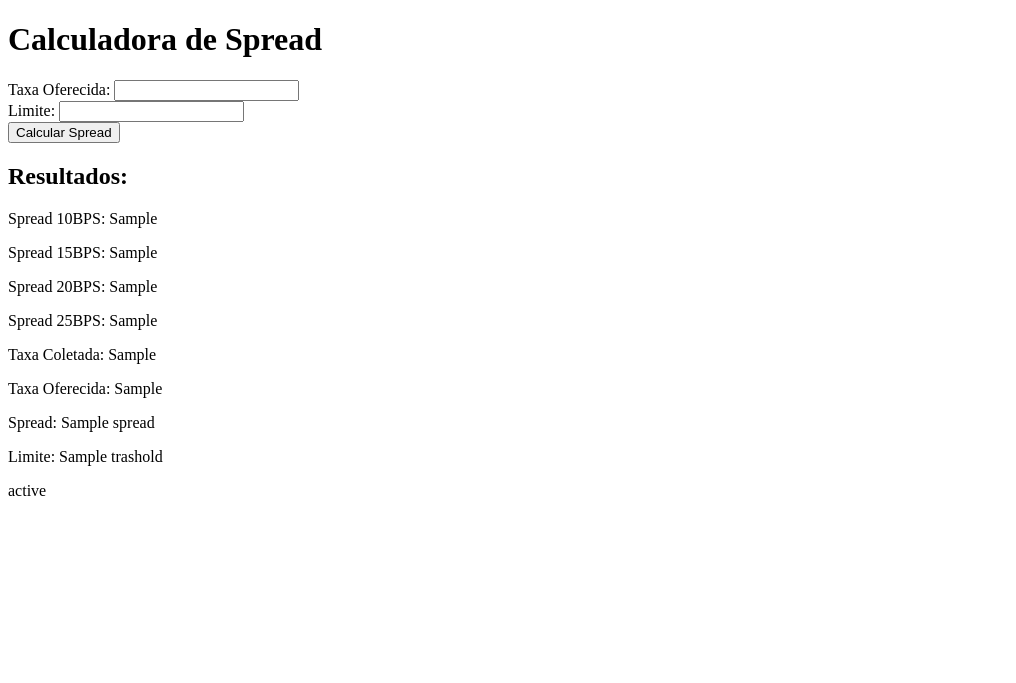
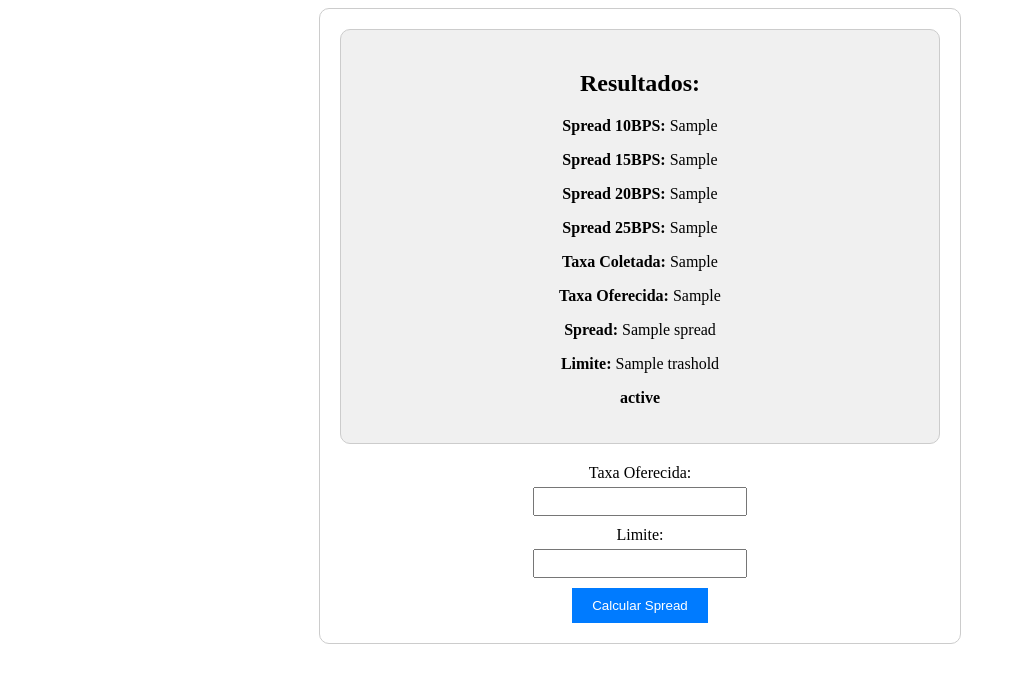
Before and after one commit to RafaelRigunato/PI-Univesp-1, a Flask app: template templates/index.html in a window 1280 px wide. Shown: the top 683 px of the page, without its empty margins (0-1016 px from the left). Run offline with Flask 3, Linux system fonts and the light colour scheme; the template is opened without the code that fills it: most values are stand-ins (such as "Sample title", 1, 10 or a date in 2020).

Commit message:
versao 2

```diff
--- a/main.py
+++ b/main.py
@@ -4,10 +4,49 @@ import requests
 app = Flask(__name__)
 
 def cotadora():
-    url = "http://economia.awesomeapi.com.br/json/last/USD-BRL"
-    taxa_cal = requests.get(url).json()
-    bid_value = float(taxa_cal.get('USDBRL', {}).get('bid'))
-    return bid_value
+    try:
+        url = "http://economia.awesomeapi.com.br/json/last/USD-BRL"
+        response = requests.get(url)
+        response.raise_for_status()  # Lançar exceção para códigos de status HTTP diferentes de 200
+        taxa_cal = response.json()
+        bid_value = float(taxa_cal.get('USDBRL', {}).get('bid'))
+        return bid_value
+    except (requests.RequestException, ValueError) as e:
+        # Tratamento genérico de exceção para chamadas de API e conversão de valor
+        print(f"Erro ao obter taxa de câmbio: {e}")
+        return None
+
+def calcular_spread(taxa_oferecida, trashold):
+    try:
+        taxa_coletada = cotadora()
+        if taxa_coletada is None:
+            return {'error_message': "Erro ao obter taxa de câmbio."}
+
+        spread = round(taxa_oferecida - taxa_coletada, 4)
+
+        spread_10bps = round(taxa_coletada + 0.010, 4)
+        spread_15bps = round(taxa_coletada + 0.015, 4)
+        spread_20bps = round(taxa_coletada + 0.020, 4)
+        spread_25bps = round(taxa_coletada + 0.025, 4)
+
+        if spread > trashold:
+            status = "SPREAD ACIMA, NÃO FECHAR"
+        else:
+            status = "SPREAD ABAIXO, PODE FECHAR"
+
+        return {
+            'spread_10bps': spread_10bps,
+            'spread_15bps': spread_15bps,
+            'spread_20bps': spread_20bps,
+            'spread_25bps': spread_25bps,
+            'taxa_coletada': taxa_coletada,
+            'taxa_oferecida': taxa_oferecida,
+            'spread': spread,
+            'trashold': trashold,
+            'status': status
+        }
+    except ValueError:
+        return {'error_message': "Erro: Insira um valor válido para a taxa oferecida."}
 
 @app.route('/', methods=['GET', 'POST'])
 def index():
@@ -15,28 +54,10 @@ def index():
         try:
             taxa_oferecida = float(request.form['taxa_oferecida'])
             trashold = float(request.form['trashold'])
-
-            taxa_coletada = cotadora()
-            spread = round(taxa_oferecida - taxa_coletada, 4)
-
-            spread_10bps = round(taxa_coletada + 0.010, 4)
-            spread_15bps = round(taxa_coletada + 0.015, 4)
-            spread_20bps = round(taxa_coletada + 0.020, 4)
-            spread_25bps = round(taxa_coletada + 0.025, 4)
-
-            if spread > trashold:
-                status = "SPREAD ACIMA, NÃO FECHAR"
-            else:
-                status = "SPREAD ABAIXO, PODE FECHAR"
-
-            return render_template('index.html', spread_10bps=spread_10bps, spread_15bps=spread_15bps,
-                                   spread_20bps=spread_20bps, spread_25bps=spread_25bps,
-                                   taxa_coletada=taxa_coletada, taxa_oferecida=taxa_oferecida,
-                                   spread=spread, trashold=trashold, status=status)
+            resultado = calcular_spread(taxa_oferecida, trashold)
+            return render_template('index.html', **resultado)
         except ValueError:
-            error_message = "Erro: Insira um valor válido para a taxa oferecida."
-            return render_template('index.html', error_message=error_message)
-
+            return render_template('index.html', error_message="Erro: Insira valores numéricos válidos.")
     return render_template('index.html')
 
 if __name__ == '__main__':
--- /dev/null
+++ b/static/styles.css
@@ -0,0 +1,48 @@
+/* Estilo para o contêiner principal */
+.container {
+    width: 600px;
+    margin: 0 auto;
+    padding: 20px;
+    border: 1px solid #ccc;
+    border-radius: 10px;
+}
+
+/* Estilo para o retângulo do visor */
+.visor {
+    background-color: #f0f0f0;
+    border: 1px solid #ccc;
+    padding: 20px;
+    text-align: center;
+    border-radius: 10px;
+}
+
+/* Estilo para os elementos do formulário */
+.formulario {
+    margin-top: 20px;
+    text-align: center;
+    border-radius: 10px;
+}
+
+.formulario label {
+    display: block;
+    margin-bottom: 5px;
+}
+
+.formulario input[type="text"] {
+    width: 200px;
+    padding: 5px;
+    margin-bottom: 10px;
+}
+
+.formulario button {
+    padding: 10px 20px;
+    background-color: #007bff;
+    color: #fff;
+    border: none;
+    cursor: pointer;
+    transition: background-color 0.3s ease;
+}
+
+.formulario button:hover {
+    background-color: rgb(153, 13, 113);
+}
--- a/templates/index.html
+++ b/templates/index.html
@@ -4,9 +4,30 @@
     <meta charset="UTF-8">
     <meta name="viewport" content="width=device-width, initial-scale=1.0">
     <title>Calculadora de Spread</title>
+    <link rel="stylesheet" href="static/styles.css">
 </head>
 <body>
-    <h1>Calculadora de Spread</h1>
+    <div class="container">
+        <div class="visor">
+            <div class="resultado">
+                <h2>Resultados:</h2>
+                {% if error_message %}
+                <p class="error">{{ error_message }}</p>
+                {% else %}
+                <p><strong>Spread 10BPS:</strong> {{ spread_10bps }}</p>
+                <p><strong>Spread 15BPS:</strong> {{ spread_15bps }}</p>
+                <p><strong>Spread 20BPS:</strong> {{ spread_20bps }}</p>
+                <p><strong>Spread 25BPS:</strong> {{ spread_25bps }}</p>
+                <p><strong>Taxa Coletada:</strong> {{ taxa_coletada }}</p>
+                <p><strong>Taxa Oferecida:</strong> {{ taxa_oferecida }}</p>
+                <p><strong>Spread:</strong> {{ spread }}</p>
+                <p><strong>Limite:</strong> {{ trashold }}</p>
+                <p><strong>{{ status }}</strong></p>
+                {% endif %}
+            </div>
+        </div>
+        <!-- Adicionando os elementos de formulário dentro do retângulo principal -->
+        <div class="formulario">
             <form method="post">
                 <label for="taxa_oferecida">Taxa Oferecida:</label>
                 <input type="text" id="taxa_oferecida" name="taxa_oferecida">
@@ -16,22 +37,7 @@
                 <br>
                 <button type="submit">Calcular Spread</button>
             </form>
-
-    {% if error_message %}
-    <p>{{ error_message }}</p>
-    {% endif %}
-
-    {% if spread_10bps %}
-    <h2>Resultados:</h2>
-    <p>Spread 10BPS: {{ spread_10bps }}</p>
-    <p>Spread 15BPS: {{ spread_15bps }}</p>
-    <p>Spread 20BPS: {{ spread_20bps }}</p>
-    <p>Spread 25BPS: {{ spread_25bps }}</p>
-    <p>Taxa Coletada: {{ taxa_coletada }}</p>
-    <p>Taxa Oferecida: {{ taxa_oferecida }}</p>
-    <p>Spread: {{ spread }}</p>
-    <p>Limite: {{ trashold }}</p>
-    <p>{{ status }}</p>
-    {% endif %}
+        </div>
+    </div>
 </body>
 </html>
```
Lines whose indentation alone changed are shown as unchanged.
